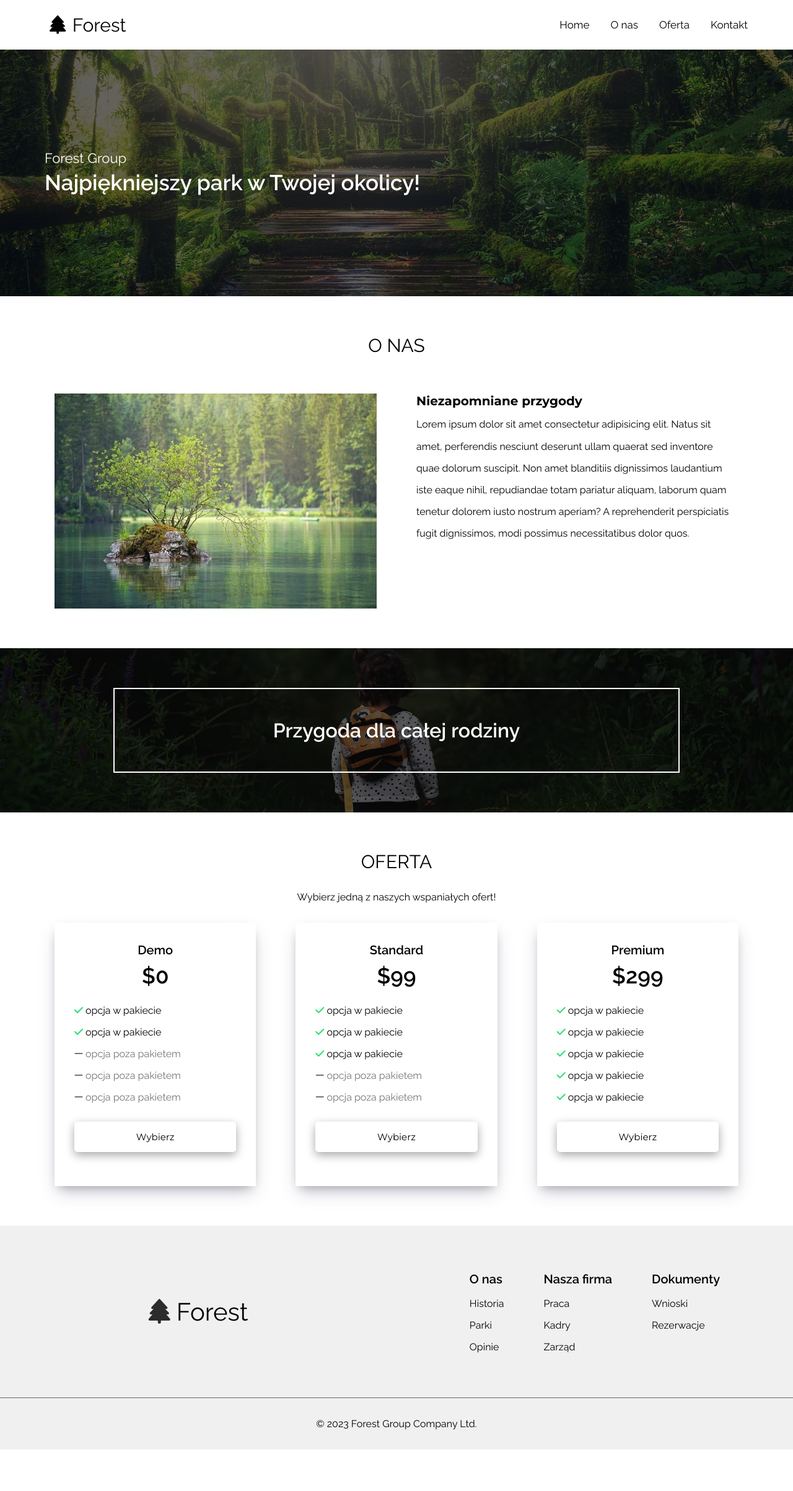
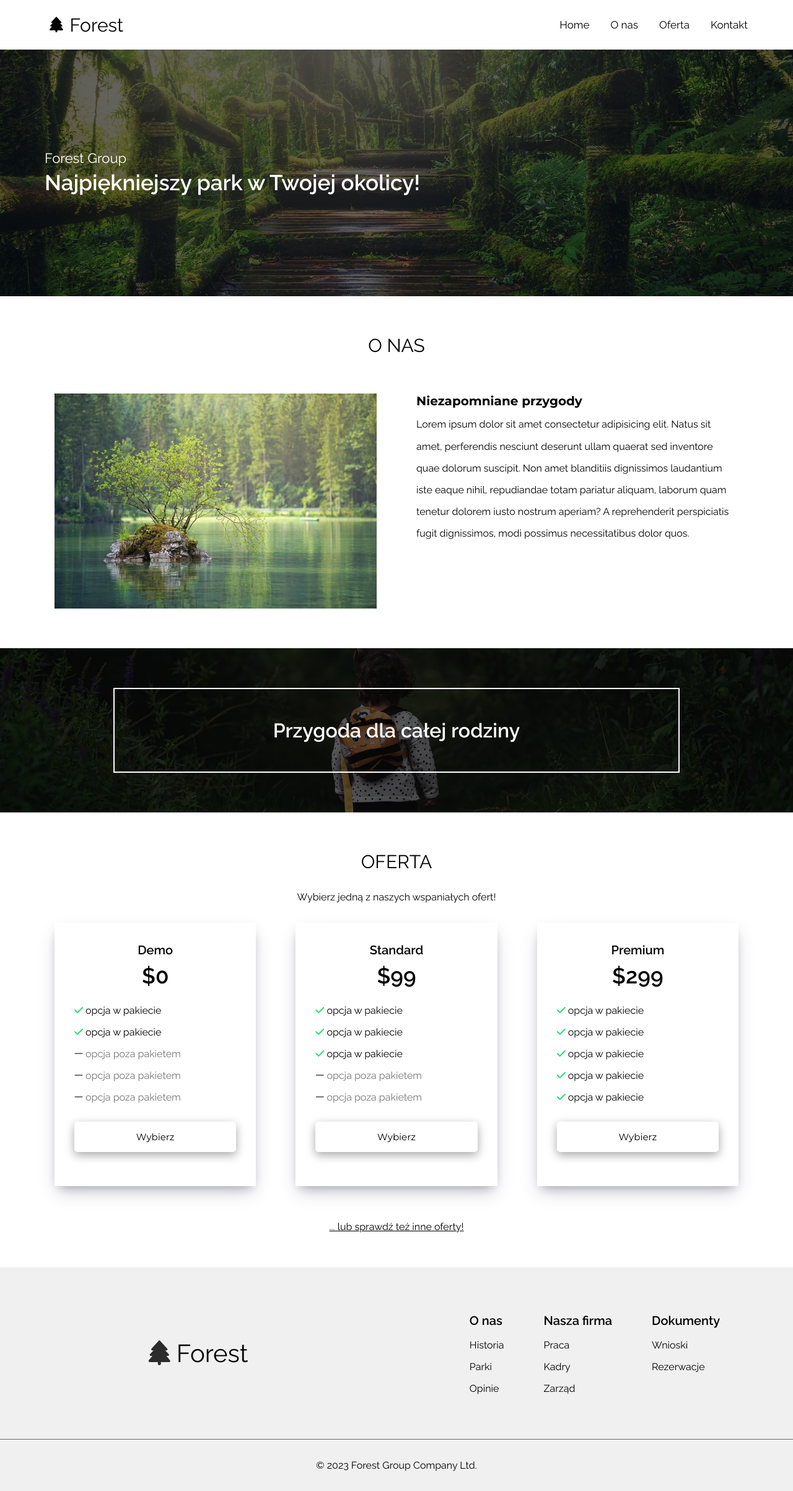
Before and after one commit to Kuba1507/Forest, a website: page index.html in a window 1280 px wide. Shown: the whole page at 62% size. Before the commit the page ends 2339 px from the top, so only its background shows below. Drawn offline with Linux system fonts and the light colour scheme.

```diff
--- a/index.html
+++ b/index.html
@@ -19,8 +19,10 @@
         <div class="wrapper">
             <div class="navbar shadow-bg">
                 <div class="navbar__logo">
-                    <i class="fa-solid fa-tree"></i>
-                    <p class="navbar__logo-title">Forest</p>
+                    <a href="#">
+                        <i class="fa-solid fa-tree"></i>
+                        <p class="navbar__logo-title">Forest</p>
+                    </a>
                 </div>
                 <div class="navbar__burger-btn">
                     <i class="fa-solid fa-bars"></i>
@@ -134,6 +136,7 @@
                         <button class="offers__cards-card-btn">Wybierz</button>
                     </div>
                 </div>
+                <p class="offers__check-others">... lub sprawdź też inne oferty!</p>
             </div>
         </section>
     </main>
--- a/src/sass/_components.scss
+++ b/src/sass/_components.scss
@@ -30,10 +30,13 @@
 		width: 100%;
 
 		&__logo {
+			a {
 				display: flex;
 				align-items: center;
 				padding: 1.5em;
 				transition: color 0.3s;
+				text-decoration: none;
+				color: black;
 				cursor: pointer;
 
 				&-title {
@@ -47,6 +50,7 @@
 
 				&:hover {
 					color: rgb(44, 44, 44);
+				}
 			}
 		}
 
@@ -236,6 +240,18 @@
 			text-align: center;
 		}
 
+		&__check-others {
+			padding: 1.5em;
+			text-align: center;
+			text-decoration: underline;
+			transition: color 0.3s;
+			cursor: pointer;
+
+			&:hover {
+				color: rgb(141, 121, 121);
+			}
+		}
+
 		&__cards {
 			display: flex;
 			flex-direction: column;
```
Also changed, not shown: dist/css/style.min.css. Lines whose indentation alone changed are shown as unchanged.
